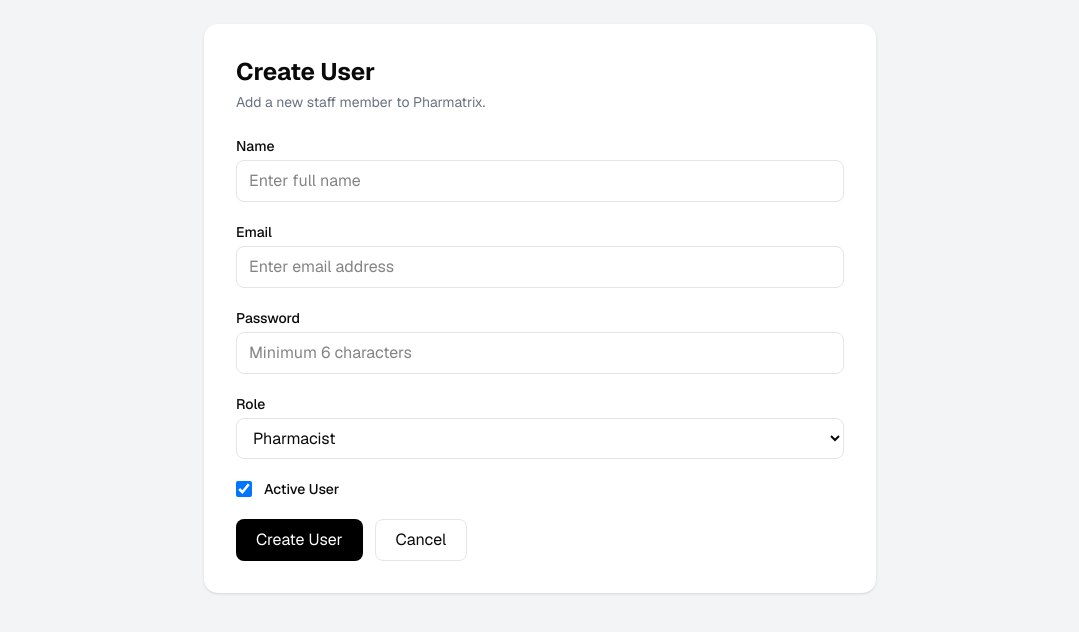
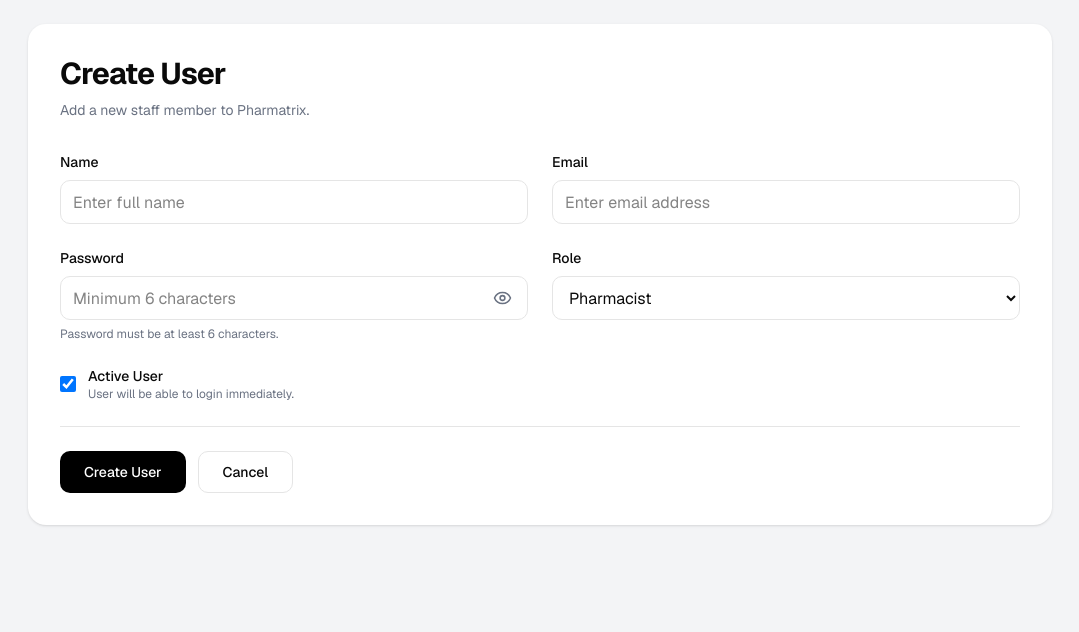
Before and after one commit to CheSubhro/pharmatrix, a Next.js app: page /users/create in a window 1280 px wide. Shown: the top 632 px of the page, without its empty margins (100-1179 px from the left). Built offline with nearby package versions, Linux system fonts and the light colour scheme.

Commit message:
RBAC Process Code and test Done

```diff
--- a/package.json
+++ b/package.json
@@ -21,6 +21,7 @@
     "react": "19.2.8",
     "react-dom": "19.2.8",
     "shadcn": "^4.21.0",
+    "sonner": "^2.0.8",
     "tw-animate-css": "^1.4.0"
   },
   "devDependencies": {
--- a/src/app/layout.tsx
+++ b/src/app/layout.tsx
@@ -3,6 +3,7 @@ import type { Metadata } from "next";
 import "./globals.css";
 import { Geist } from "next/font/google";
 import { cn } from "@/lib/utils";
+import { Toaster } from "sonner";
 
 const geist = Geist({subsets:['latin'],variable:'--font-sans'});
 
@@ -19,7 +20,10 @@ export default function RootLayout({
 }>) {
   return (
     <html lang="en" className={cn("font-sans", geist.variable)}>
-      <body>{children}</body>
+      <body>
+        {children}
+        <Toaster position="top-right" richColors />
+      </body>
     </html>
   );
 }
--- a/src/app/users/create/page.tsx
+++ b/src/app/users/create/page.tsx
@@ -3,6 +3,8 @@
 
 import { FormEvent, useState } from "react";
 import { useRouter } from "next/navigation";
+import { Eye, EyeOff } from "lucide-react";
+import { toast } from "sonner";
 
 const roles = [
   {
@@ -32,9 +34,8 @@ export default function CreateUserPage() {
   const [role, setRole] = useState("PHARMACIST");
   const [isActive, setIsActive] = useState(true);
 
+  const [showPassword, setShowPassword] = useState(false);
   const [loading, setLoading] = useState(false);
-  const [message, setMessage] = useState("");
-  const [error, setError] = useState("");
 
   async function handleSubmit(
     event: FormEvent<HTMLFormElement>
@@ -42,8 +43,6 @@ export default function CreateUserPage() {
     event.preventDefault();
 
     setLoading(true);
-    setMessage("");
-    setError("");
 
     try {
       const response = await fetch("/api/users", {
@@ -63,11 +62,15 @@ export default function CreateUserPage() {
       const data = await response.json();
 
       if (!response.ok) {
-        setError(data.message || "Failed to create user");
+        toast.error(
+          data.message || "Failed to create user"
+        );
         return;
       }
 
-      setMessage("User created successfully.");
+      toast.success("User created successfully!", {
+        description: `${name} has been added to Pharmatrix.`,
+      });
 
       setName("");
       setEmail("");
@@ -77,9 +80,11 @@ export default function CreateUserPage() {
 
       setTimeout(() => {
         router.push("/users");
-      }, 1000);
+      }, 1200);
     } catch {
-      setError("Something went wrong. Please try again.");
+      toast.error(
+        "Something went wrong. Please try again."
+      );
     } finally {
       setLoading(false);
     }
@@ -87,75 +92,120 @@ export default function CreateUserPage() {
 
   return (
     <main className="min-h-screen bg-gray-100 p-6">
-      <div className="mx-auto max-w-2xl">
-        <div className="rounded-xl bg-white p-8 shadow">
-          <h1 className="text-2xl font-bold">
+      <div className="mx-auto max-w-5xl">
+        <div className="rounded-2xl bg-white p-8 shadow-sm">
+          <div className="mb-8">
+            <h1 className="text-3xl font-bold tracking-tight">
               Create User
             </h1>
 
-          <p className="mt-1 text-sm text-gray-500">
+            <p className="mt-2 text-sm text-gray-500">
               Add a new staff member to Pharmatrix.
             </p>
+          </div>
 
           <form
             onSubmit={handleSubmit}
-            className="mt-6 space-y-5"
+            className="grid grid-cols-1 gap-6 md:grid-cols-2"
           >
+            {/* Name */}
             <div>
-              <label className="mb-1 block text-sm font-medium">
+              <label className="mb-2 block text-sm font-medium">
                 Name
               </label>
 
               <input
                 type="text"
                 value={name}
-                onChange={(e) => setName(e.target.value)}
+                onChange={(e) =>
+                  setName(e.target.value)
+                }
                 placeholder="Enter full name"
-                className="w-full rounded-md border px-3 py-2"
+                className="h-11 w-full rounded-lg border px-3 outline-none transition focus:border-black focus:ring-2 focus:ring-gray-200"
                 required
               />
             </div>
 
+            {/* Email */}
             <div>
-              <label className="mb-1 block text-sm font-medium">
+              <label className="mb-2 block text-sm font-medium">
                 Email
               </label>
 
               <input
                 type="email"
                 value={email}
-                onChange={(e) => setEmail(e.target.value)}
+                onChange={(e) =>
+                  setEmail(e.target.value)
+                }
                 placeholder="Enter email address"
-                className="w-full rounded-md border px-3 py-2"
+                className="h-11 w-full rounded-lg border px-3 outline-none transition focus:border-black focus:ring-2 focus:ring-gray-200"
                 required
               />
             </div>
 
+            {/* Password */}
             <div>
-              <label className="mb-1 block text-sm font-medium">
+              <label className="mb-2 block text-sm font-medium">
                 Password
               </label>
 
+              <div className="relative">
                 <input
-                type="password"
+                  type={
+                    showPassword
+                      ? "text"
+                      : "password"
+                  }
                   value={password}
-                onChange={(e) => setPassword(e.target.value)}
+                  onChange={(e) =>
+                    setPassword(e.target.value)
+                  }
                   placeholder="Minimum 6 characters"
-                className="w-full rounded-md border px-3 py-2"
                   minLength={6}
+                  className="h-11 w-full rounded-lg border px-3 pr-11 outline-none transition focus:border-black focus:ring-2 focus:ring-gray-200"
                   required
                 />
+
+                <button
+                  type="button"
+                  onClick={() =>
+                    setShowPassword(
+                      !showPassword
+                    )
+                  }
+                  className="absolute right-2 top-1/2 -translate-y-1/2 rounded-md p-2 text-gray-500 transition hover:bg-gray-100 hover:text-gray-900"
+                  aria-label={
+                    showPassword
+                      ? "Hide password"
+                      : "Show password"
+                  }
+                >
+                  {showPassword ? (
+                    <EyeOff size={19} />
+                  ) : (
+                    <Eye size={19} />
+                  )}
+                </button>
               </div>
 
+              <p className="mt-1.5 text-xs text-gray-500">
+                Password must be at least 6 characters.
+              </p>
+            </div>
+
+            {/* Role */}
             <div>
-              <label className="mb-1 block text-sm font-medium">
+              <label className="mb-2 block text-sm font-medium">
                 Role
               </label>
 
               <select
                 value={role}
-                onChange={(e) => setRole(e.target.value)}
-                className="w-full rounded-md border px-3 py-2"
+                onChange={(e) =>
+                  setRole(e.target.value)
+                }
+                className="h-11 w-full rounded-lg border bg-white px-3 outline-none transition focus:border-black focus:ring-2 focus:ring-gray-200"
               >
                 {roles.map((item) => (
                   <option
@@ -168,46 +218,48 @@ export default function CreateUserPage() {
               </select>
             </div>
 
-            <label className="flex items-center gap-3">
+            {/* Active User */}
+            <div className="flex items-center md:col-span-2">
+              <label className="flex cursor-pointer items-center gap-3">
                 <input
                   type="checkbox"
                   checked={isActive}
                   onChange={(e) =>
                     setIsActive(e.target.checked)
                   }
-                className="h-4 w-4"
+                  className="h-4 w-4 rounded"
                 />
 
-              <span className="text-sm font-medium">
+                <div>
+                  <p className="text-sm font-medium">
                     Active User
-              </span>
+                  </p>
+
+                  <p className="text-xs text-gray-500">
+                    User will be able to login immediately.
+                  </p>
+                </div>
               </label>
+            </div>
 
-            {error && (
-              <div className="rounded-md bg-red-50 p-3 text-sm text-red-600">
-                {error}
-              </div>
-            )}
-
-            {message && (
-              <div className="rounded-md bg-green-50 p-3 text-sm text-green-600">
-                {message}
-              </div>
-            )}
-
-            <div className="flex gap-3">
+            {/* Buttons */}
+            <div className="flex gap-3 border-t pt-6 md:col-span-2">
               <button
                 type="submit"
                 disabled={loading}
-                className="rounded-md bg-black px-5 py-2 text-white disabled:opacity-50"
+                className="rounded-lg bg-black px-6 py-2.5 text-sm font-medium text-white transition hover:bg-gray-800 disabled:cursor-not-allowed disabled:opacity-50"
               >
-                {loading ? "Creating..." : "Create User"}
+                {loading
+                  ? "Creating..."
+                  : "Create User"}
               </button>
 
               <button
                 type="button"
-                onClick={() => router.push("/dashboard")}
-                className="rounded-md border px-5 py-2 hover:bg-gray-100"
+                onClick={() =>
+                  router.push("/users")
+                }
+                className="rounded-lg border px-6 py-2.5 text-sm font-medium transition hover:bg-gray-100"
               >
                 Cancel
               </button>
```
Also changed, not shown: 1 other file (tests, documents, lock files or other folders). Lines whose indentation alone changed are shown as unchanged.
